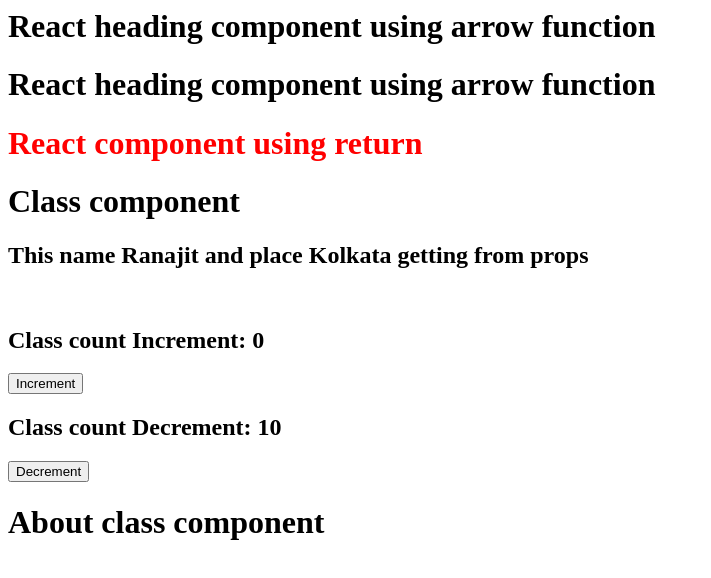
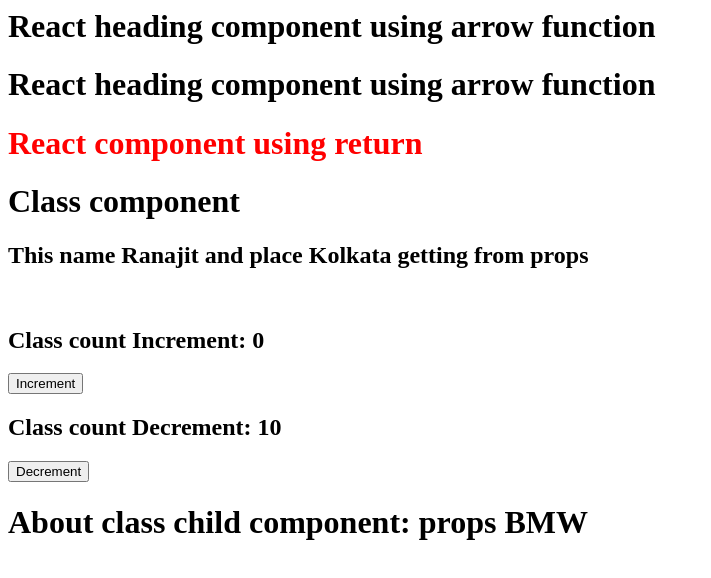
Before and after one commit to ranajitdasgithub/React-learning, a React (Vite) app in the folder Namaste React/: page / in a window 1280 px wide. Shown: the top 578 px of the page, without its empty margins (0-711 px from the left). Built offline with nearby package versions, Linux system fonts and the light colour scheme.

Commit message:
Component did mount

```diff
--- a/Namaste React/About.jsx
+++ b/Namaste React/About.jsx
@@ -3,10 +3,21 @@
 // class About extends Component { //we can directly use Component after destructure from react
 
 class About extends React.Component {
+  constructor(props) {
+    super(props);
+    console.log("About component constructor called");
+  }
+
+  componentDidMount() { //used for api calls
+    console.log("About component mounted");
+  }
+
   render() {
+    console.log("About component render called");
+
     return (
       <>
-        <h1>About class component</h1>
+        <h1>About class child component: props {this.props.car}</h1>
       </>
     );
   }
--- a/Namaste React/UserClass.jsx
+++ b/Namaste React/UserClass.jsx
@@ -9,11 +9,16 @@
       count: 0,
       count2: 10,
     };
+    console.log("Userclass constructor called");
   }
-
+  componentDidMount() {
+    console.log("Userclass component mounted");
+  }
   render() {
     const { name, place } = this.props; // We can destructure props like this
     const { count, count2 } = this.state;
+
+    console.log("userclass component render called");
     return (
       <>
         <h1>Class component</h1>
@@ -42,7 +47,7 @@
           Decrement
         </button>
         {/* About component */}
-        <About />
+        <About car="BMW" />
       </>
     );
   }
```
Also changed, not shown: 1 other file (tests, documents, lock files or other folders).
